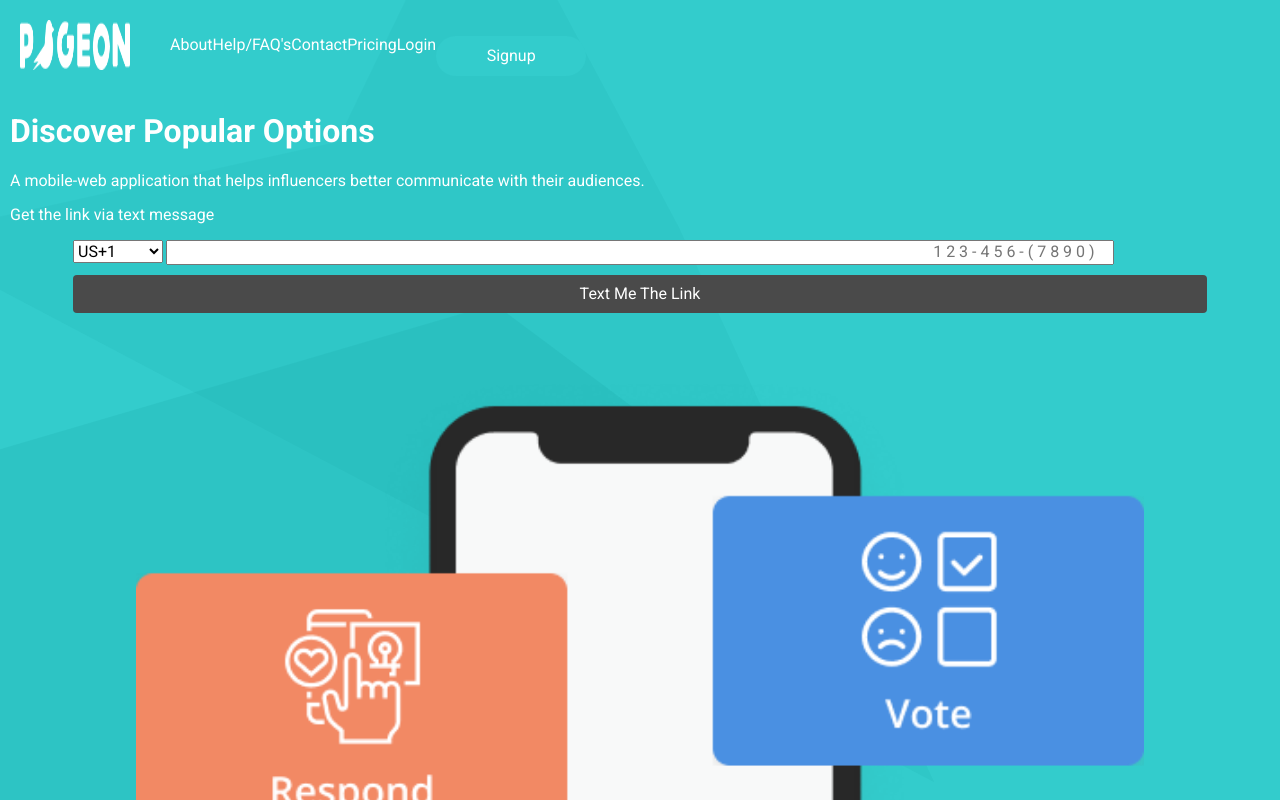
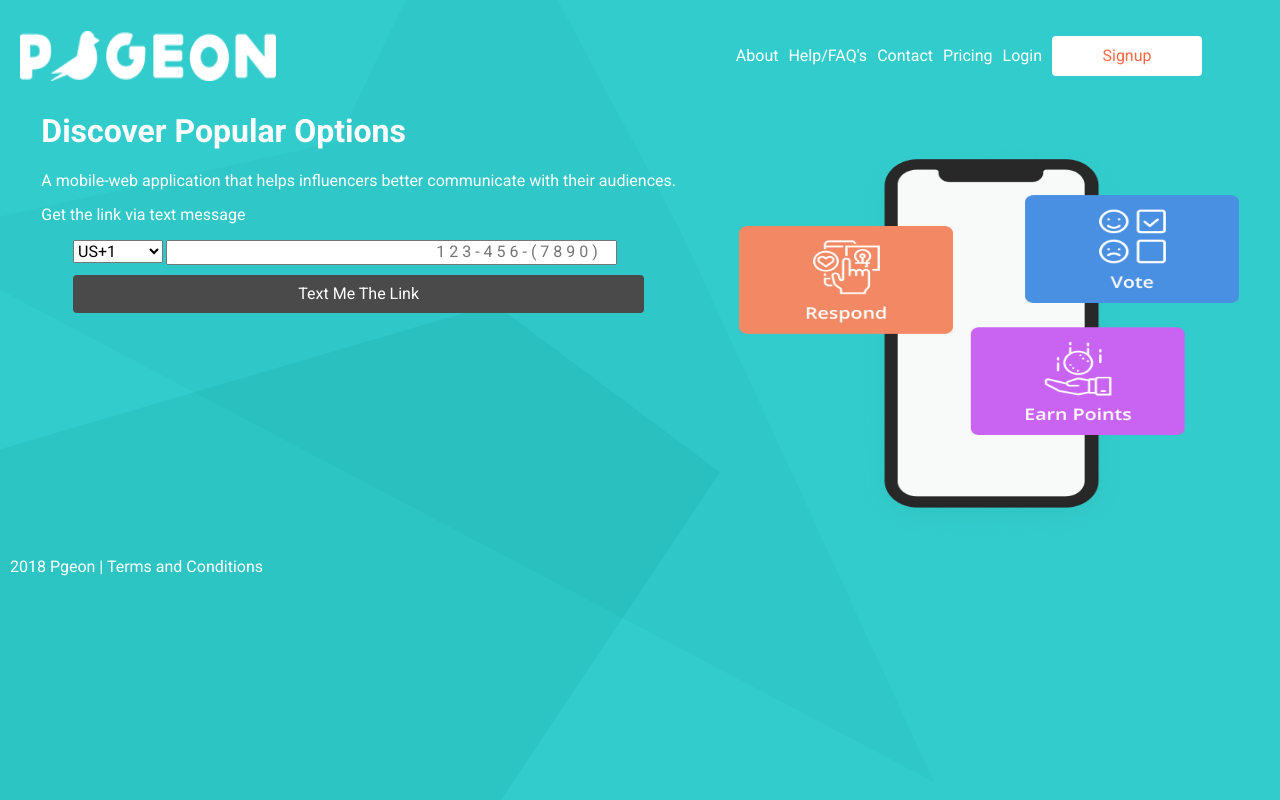
Before and after one commit to teixeira83/pageon-project, a plain HTML site: page index.html in a window 1280 px wide. Shown: the top 800 px of the page. Drawn offline with Linux system fonts and the light colour scheme.

Commit message:
create responsive for webpages

```diff
--- a/assets/css/settings/colors.css
+++ b/assets/css/settings/colors.css
@@ -2,4 +2,5 @@
     --color-first: #33CCCC;
     --color-second: #F0F8FF;
     --color-third: #4A4A4A;
+    --color-fourth: #FF6845;
 }
--- a/assets/css/tools/medias.css
+++ b/assets/css/tools/medias.css
@@ -1,10 +1,52 @@
-@media (min-width: 600px) {
+@media (min-width: 700px) {
+
+    .navbar {
+        display: flex;
+        align-items: center;
+    }
+
     .navbar .icon {
         display: none;
     }
 
+    .navbar img {
+        width: 20%;
+    }
+
     .navbar ul {
         display: flex;
+        justify-content: end;
+        width: 70%;
+        align-items: center;
+    }
+
+    .navbar li {
+        margin-left : var(--gap-smaller);
+        cursor: pointer;
+    }
+
+    .navbar li a {
+        text-decoration: none;
+        color: #fff;
+    }
+
+    .navbar li a:hover {
+        border-bottom: 2px solid white;
+    }
+
+    .btn-signup {
+        border-radius: 4px;
+        background-color: #fff;
+        color: var(--color-fourth);
+        cursor: pointer;
+    }
+
+    .navbar ul li:last-child {
+        margin-right: var(--gap-smaller);
+    }
+
+    .input > input {
+        width: 96%;
     }
 }
 
@@ -14,3 +56,26 @@
         width: 80%;
     }
 }
+
+
+@media (min-width: 800px) {
+    .discover {
+        display: flex;
+    }
+
+    .input > input {
+        width: 92%;
+    }
+
+    .discover > img {
+        margin-left: auto;
+        margin-right: auto;
+        width: 500px;
+        height: 400px;
+    }
+
+    .options {
+        margin-left: auto;
+        margin-right: auto;
+    }
+}
--- a/index.html
+++ b/index.html
@@ -19,11 +19,31 @@
                 <i class="fas fa-bars fa-2x"></i>
             </a>
             <ul class="navbar-list" id="list">
-                <li>About</li>
-                <li>Help/FAQ's</li>
-                <li>Contact</li>
-                <li>Pricing</li>
-                <li>Login</li>
+                <li>
+                    <a>
+                        About
+                    </a>
+                </li>
+                <li>
+                    <a>
+                        Help/FAQ's
+                    </a>
+                </li>
+                <li>
+                    <a>
+                    Contact
+                    </a>
+                </li>
+                <li>
+                    <a>
+                        Pricing
+                    </a>
+                </li>
+                <li>
+                    <a>
+                        Login
+                    </a>
+                </li>
                 <li>
                     <button class="btn-signup">
                         Signup
@@ -34,6 +54,7 @@
     </header>
 
     <section class="discover">
+        <div class="options">
             <h1>Discover Popular Options</h1>
             <p>A mobile-web application that helps influencers better communicate with their audiences.</p>
 
@@ -52,6 +73,7 @@
                 </div>
                 <button class="btn-text-me">Text Me The Link</button>
             </div>
+        </div>
 
         <img src="./assets/imgs/iphone.png" alt="imagem de iphone">
     </section>
```
Lines whose indentation alone changed are shown as unchanged.
